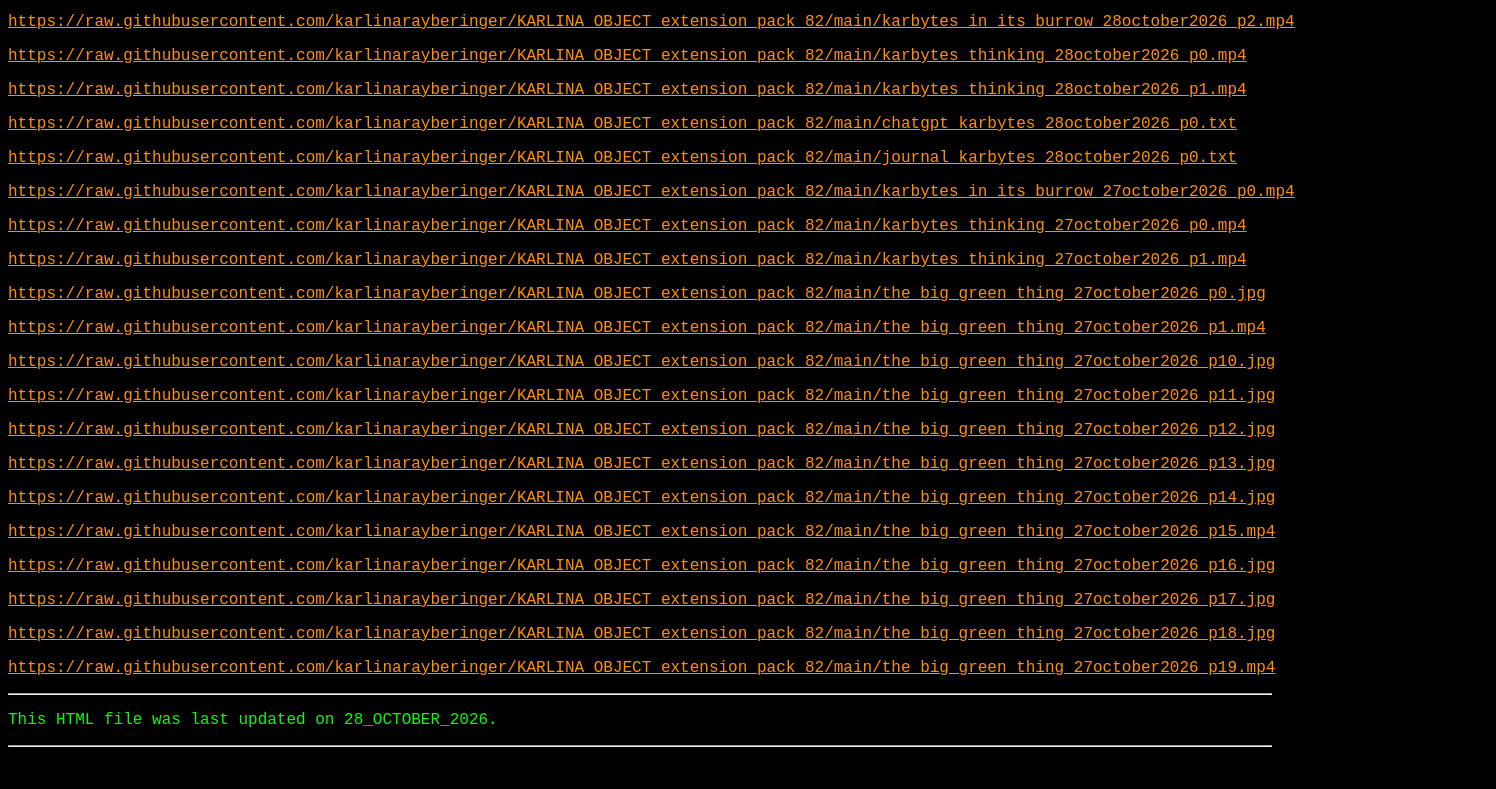
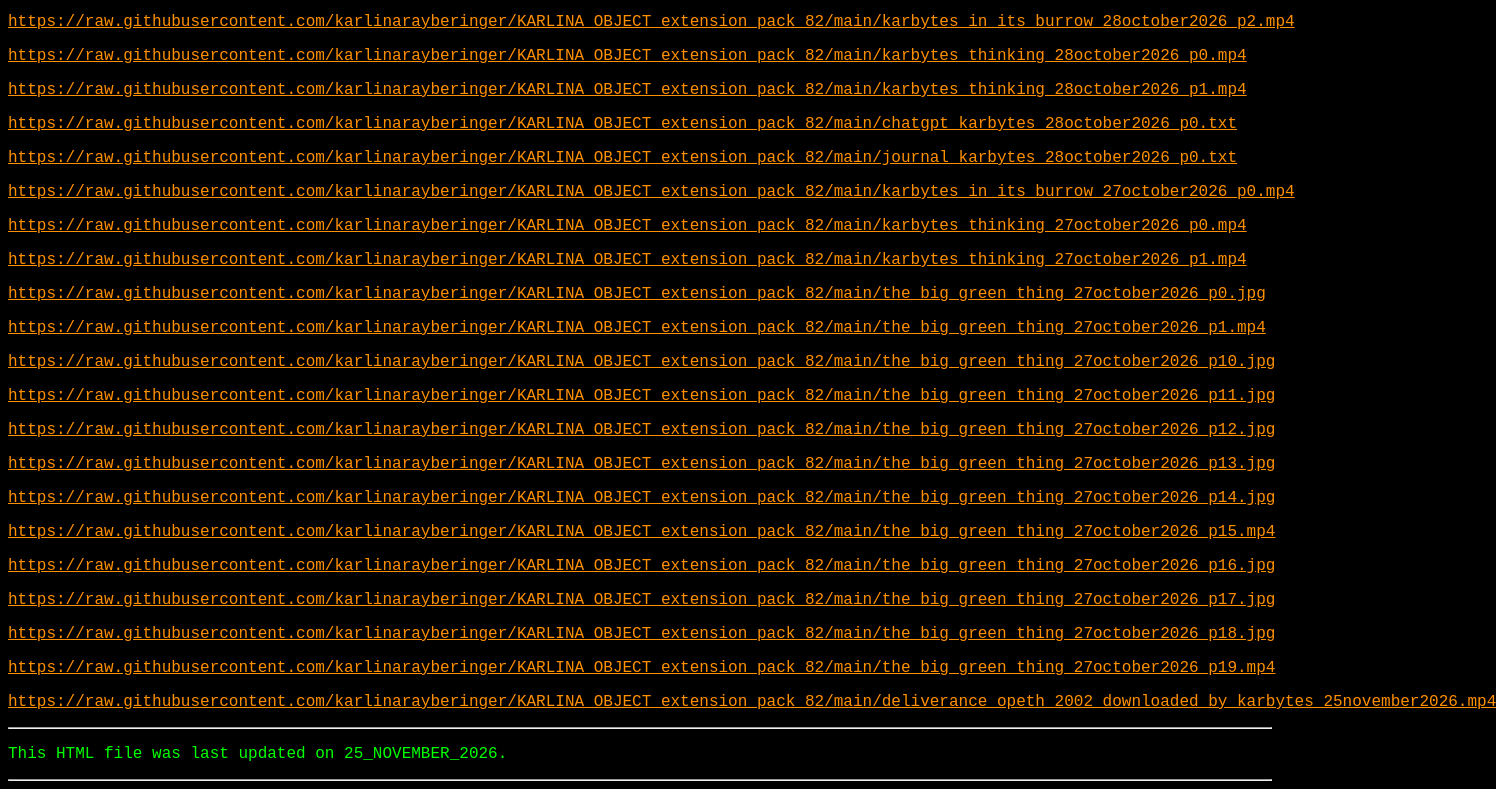
Before and after one commit to karbytessupporter/karbytes_wayback_machine_saves_precision_batches_extension_1, a plain HTML site: page sub-index_page_290.html in a window 1280 px wide. Shown: the part 203-992 px from the top of the page, 1496 px wide, since content can reach past the window. Before the commit the page ends 958 px from the top, so only its background shows below. Drawn offline with Linux system fonts and the light colour scheme.

Commit message:
Update sub-index_page_290.html

```diff
--- a/sub-index_page_290.html
+++ b/sub-index_page_290.html
@@ -3,7 +3,7 @@
  * file: sub-index_page_290.html
  * type: Hyper-Text-Markup-Language
  * author: karbytes
- * date: 28_OCTOBER_2026
+ * date: 25_NOVEMBER_2026
  * license: PUBLIC_DOMAIN
  */
  -->
@@ -49,10 +49,11 @@
 <p><a style="background: #000000;color: #ff9000" href="https://raw.githubusercontent.com/karlinarayberinger/KARLINA_OBJECT_extension_pack_82/main/the_big_green_thing_27october2026_p17.jpg" target="_blank" rel="noopener">https://raw.githubusercontent.com/karlinarayberinger/KARLINA_OBJECT_extension_pack_82/main/the_big_green_thing_27october2026_p17.jpg</a></p>
 <p><a style="background: #000000;color: #ff9000" href="https://raw.githubusercontent.com/karlinarayberinger/KARLINA_OBJECT_extension_pack_82/main/the_big_green_thing_27october2026_p18.jpg" target="_blank" rel="noopener">https://raw.githubusercontent.com/karlinarayberinger/KARLINA_OBJECT_extension_pack_82/main/the_big_green_thing_27october2026_p18.jpg</a></p>
 <p><a style="background: #000000;color: #ff9000" href="https://raw.githubusercontent.com/karlinarayberinger/KARLINA_OBJECT_extension_pack_82/main/the_big_green_thing_27october2026_p19.mp4" target="_blank" rel="noopener">https://raw.githubusercontent.com/karlinarayberinger/KARLINA_OBJECT_extension_pack_82/main/the_big_green_thing_27october2026_p19.mp4</a></p>
+<p><a style="background: #000000;color: #ff9000" href="https://raw.githubusercontent.com/karlinarayberinger/KARLINA_OBJECT_extension_pack_82/main/deliverance_opeth_2002_downloaded_by_karbytes_25november2026.mp4" target="_blank" rel="noopener">https://raw.githubusercontent.com/karlinarayberinger/KARLINA_OBJECT_extension_pack_82/main/deliverance_opeth_2002_downloaded_by_karbytes_25november2026.mp4</a></p>
 
 <hr>
 
-<p>This HTML file was last updated on 28_OCTOBER_2026.</p>
+<p>This HTML file was last updated on 25_NOVEMBER_2026.</p>
 
 <hr>
 
```
